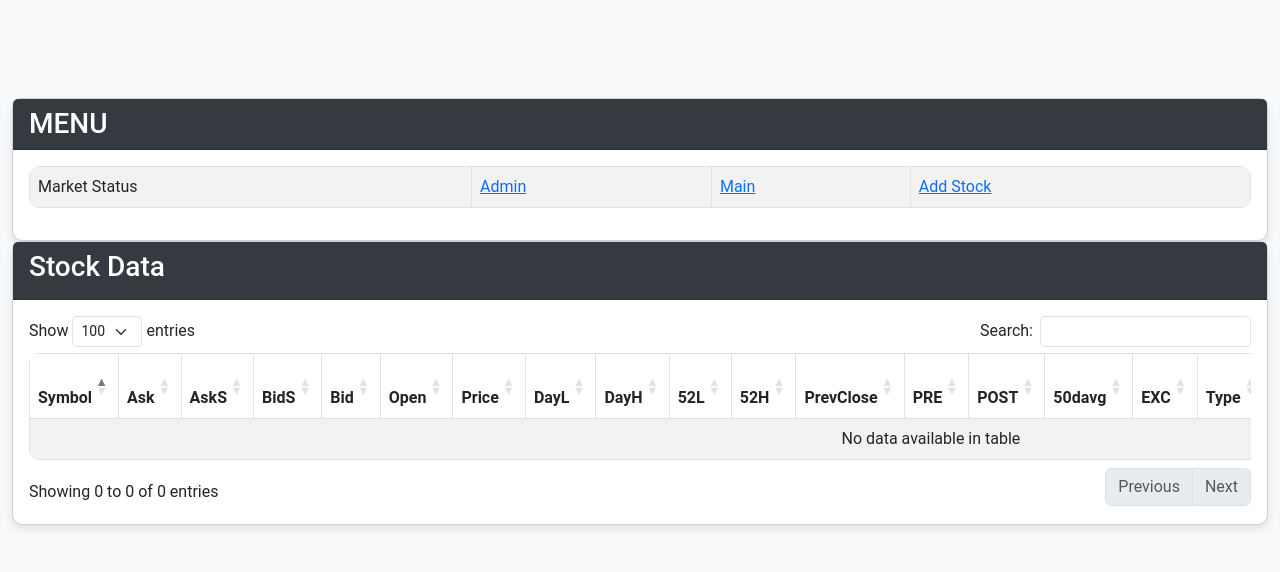
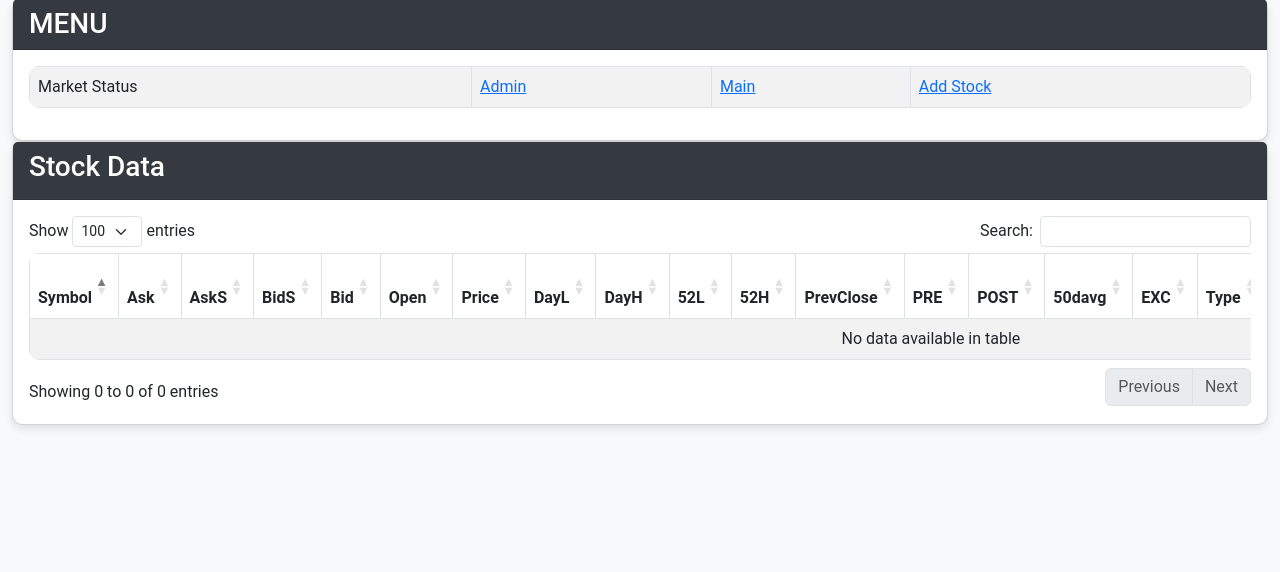
Before and after one commit to AndreyShamis/bura, a Django app: template stocker/stock/templates/stock/list.html in a window 1280 px wide. Shown: the top 572 px of the page. Run offline with Django 3.2, Linux system fonts and the light colour scheme; the template is opened without the code that fills it, so the values that code supplies are empty; some libraries are stand-ins or nearby versions.

Commit message:
Improve css
Signed-off-by: Andrey Shamis <lolnik@gmail.com>

```diff
--- a/stocker/static/css/main.css
+++ b/stocker/static/css/main.css
@@ -28,7 +28,7 @@ body {
 
 .container {
     max-width: 2400px;
-    margin-top: 50px;
+    margin-top: -50px;
 }
 .card:hover {
     box-shadow: 0 8px 16px 0 rgba(0, 0, 0, 0.2);
```
